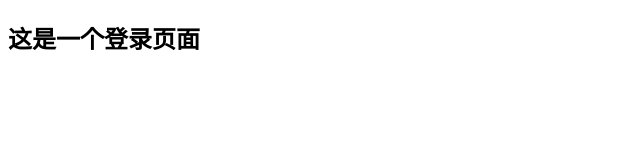
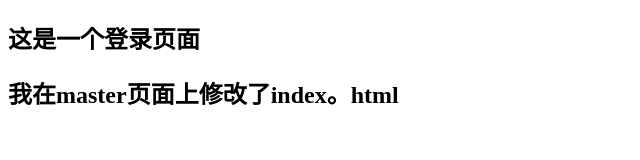
Before and after one commit to xyc91/test_02, a plain HTML site: page index.html in a window 1280 px wide. Shown: the whole page, without its empty margins (0-640 px from the left). Drawn offline with Linux system fonts and the light colour scheme.

Commit message:
在master进行了修改

```diff
--- a/index.html
+++ b/index.html
@@ -10,6 +10,7 @@
 
 <body>
     <h2>这是一个登录页面</h2>
+    <h2>我在master页面上修改了index。html</h2>
 </body>
 
 </html>
```
